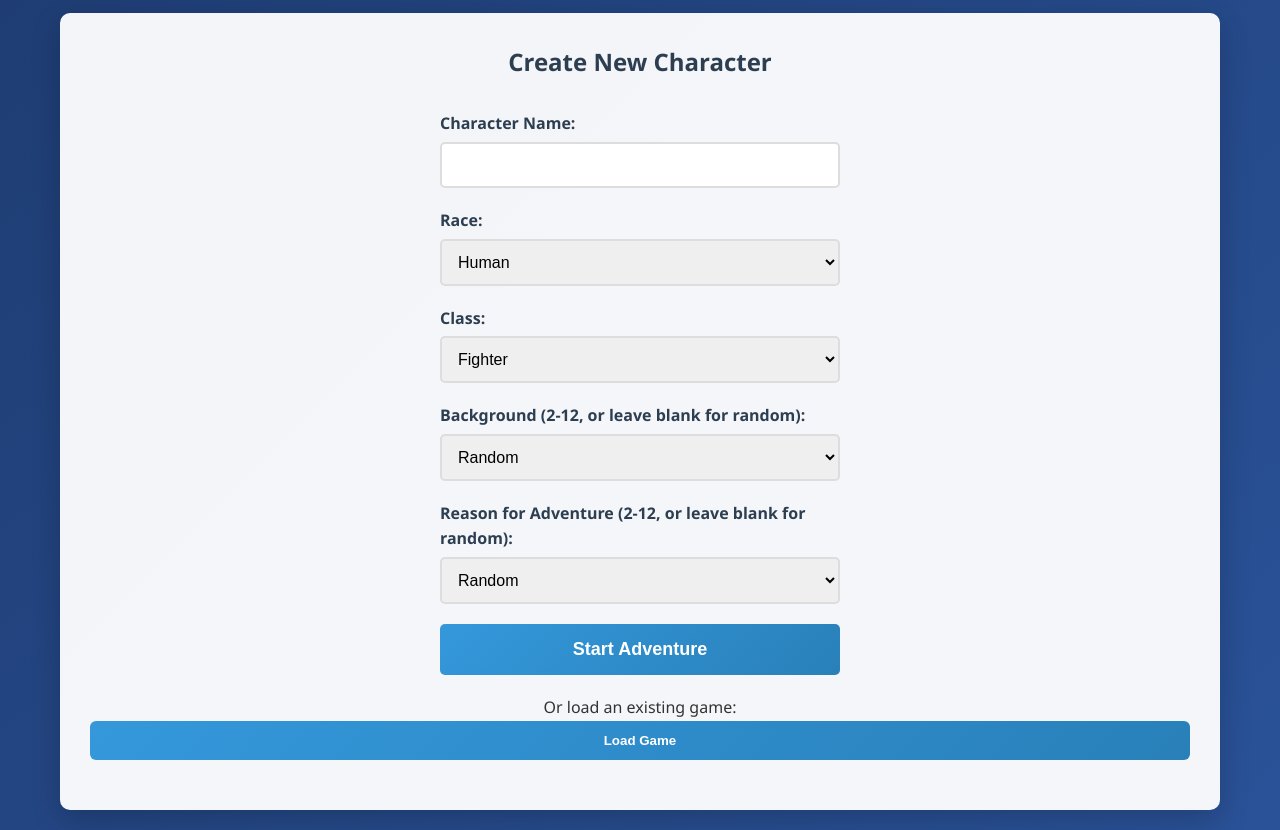
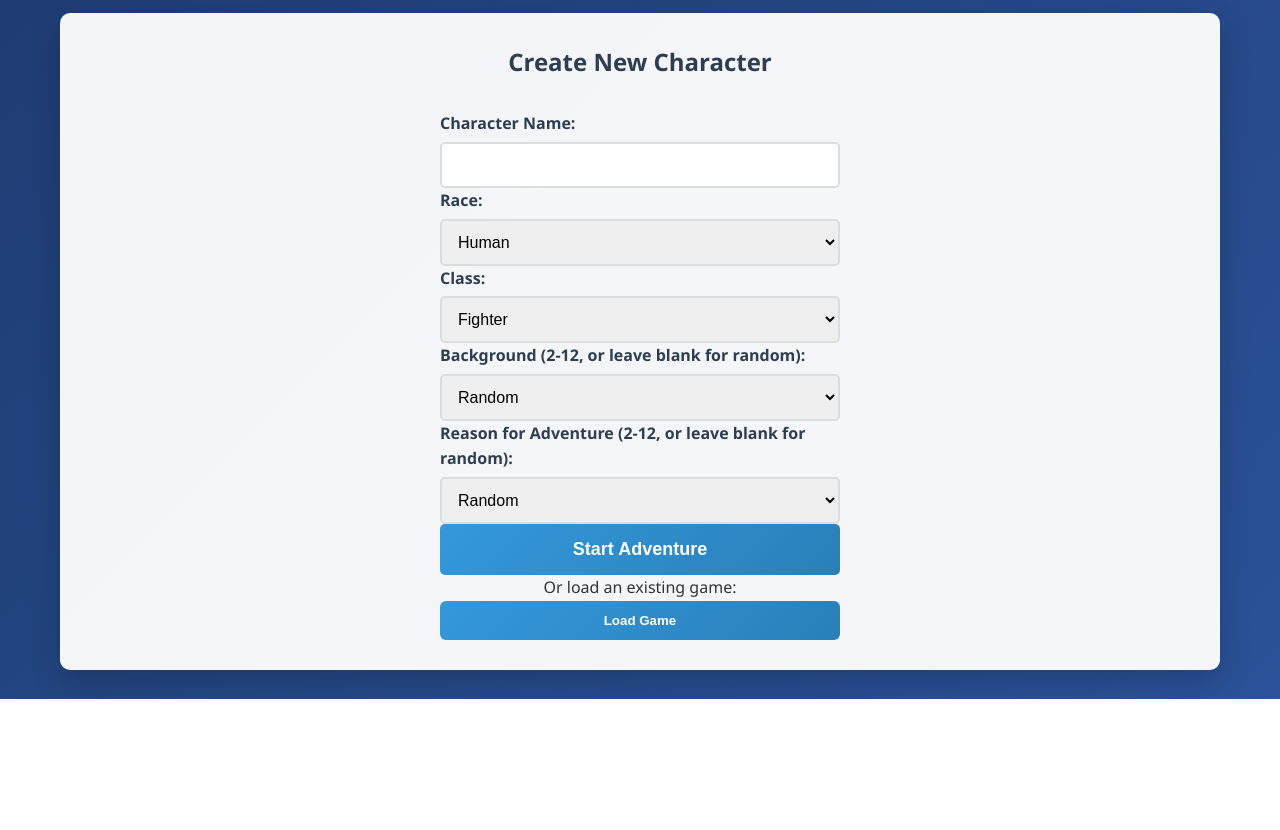
Before and after one commit to faiaz-halim/sw25-solo, a plain HTML site: page web/index.html in a window 1280 px wide. Shown: the part 101-931 px from the top of the page. After the commit the page ends 800 px from the top, so only its background shows below. Drawn offline with Linux system fonts and the light colour scheme.

Commit message:
damn css

```diff
--- a/web/style.css
+++ b/web/style.css
@@ -61,7 +61,10 @@ header h1 {
 }
 
 .form-group {
-    margin-bottom: 20px;
+    max-width: 400px;
+    margin: 0 auto;
+    margin-top: 0px !important;
+    margin-bottom: 0px !important;
 }
 
 .form-group label {
```
